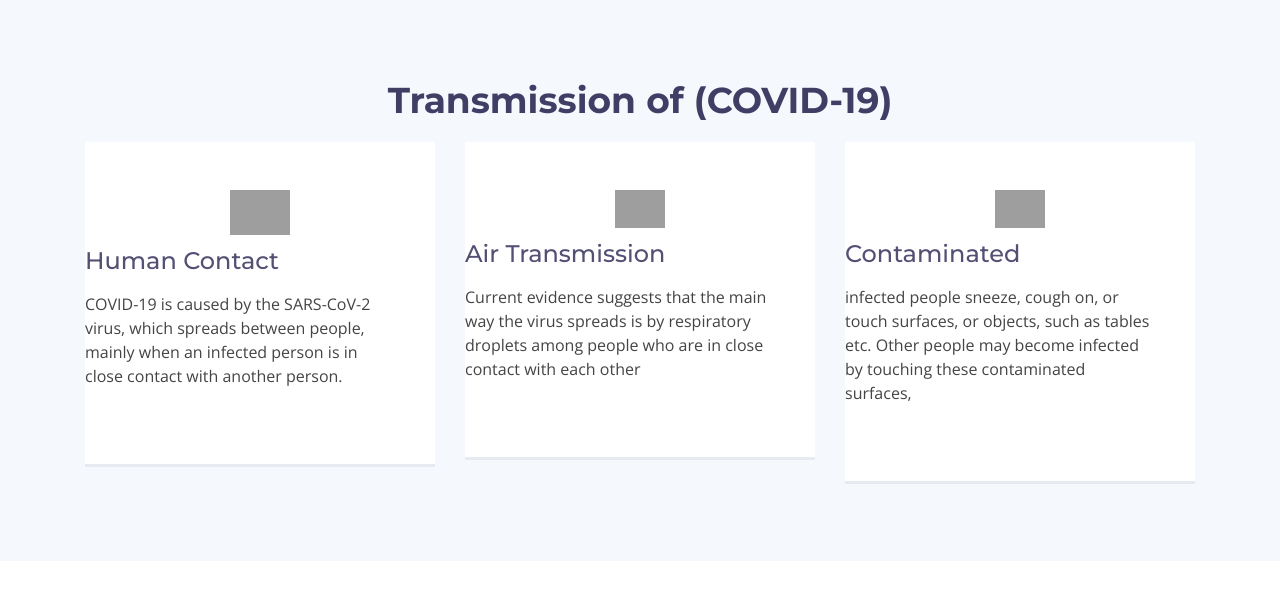
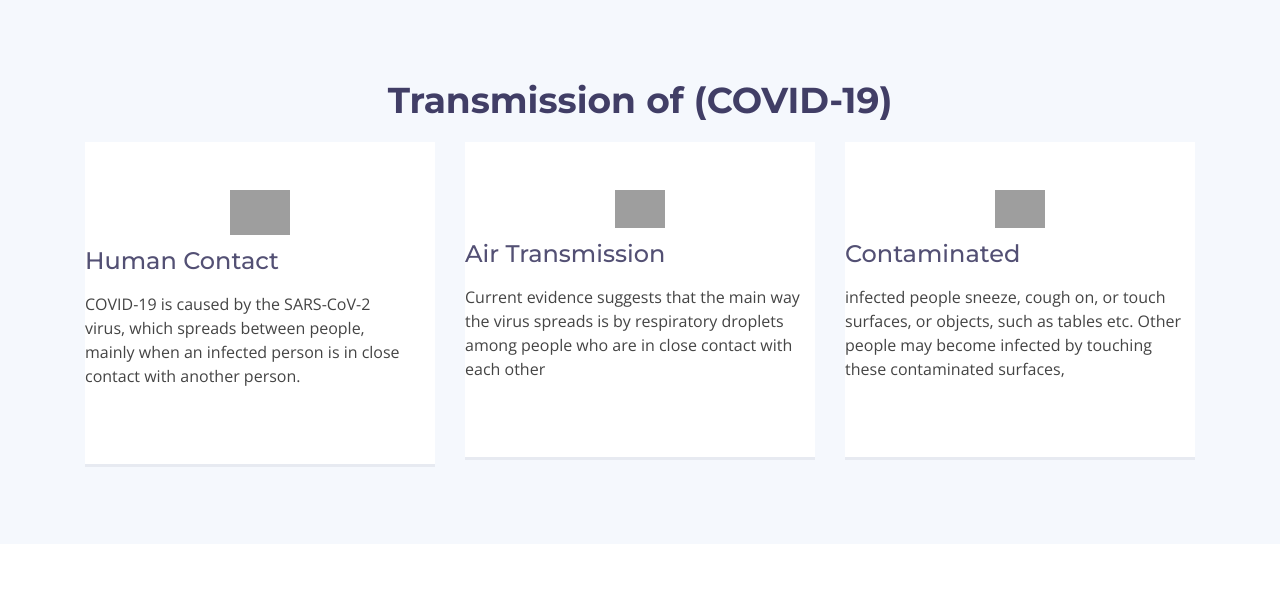
Before and after one commit to laetitia123/akikatest, a Django app: page / in a window 1280 px wide. Shown: the part 3070-3674 px from the top of the page. Run offline with Django 3.2, Linux system fonts and the light colour scheme; some libraries are stand-ins or nearby versions; some web fonts are replaced; grey boxes are pictures that could not be loaded.

```diff
--- a/akikaapp/static/css/style.css
+++ b/akikaapp/static/css/style.css
@@ -1096,7 +1096,7 @@ h6 {
 }
 .card-block p{
   margin-bottom: 20px;
-  margin-right: 20px;
+  /* margin-right: 20px; */
 
 }
 
@@ -1104,7 +1104,7 @@ h6 {
 #pricing .card .card-block {
 
   margin-bottom: 20px;
-  margin-right: 20px;
+  /* margin-right: 20px; */
 }
 
 #pricing .card .list-group-item {
```
